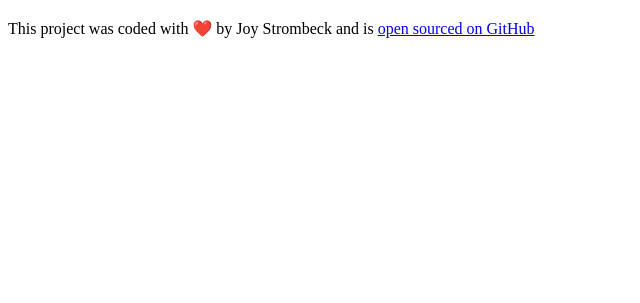
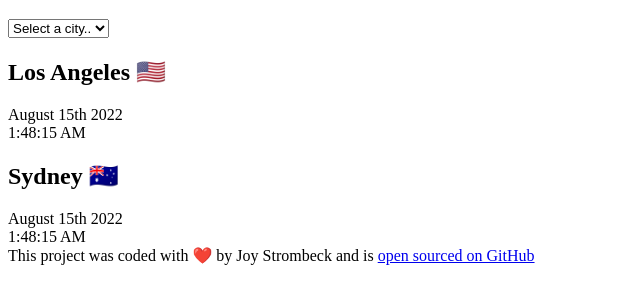
Before and after one commit to JOYSTROMBECK/world-clock, a plain HTML site: page index.html in a window 1280 px wide. Shown: the part 61-364 px from the top of the page, without its empty margins (0-640 px from the left). Drawn offline with Linux system fonts and the light colour scheme; files that its build step writes are made by us from their sources.

Commit message:
Update index.html

```diff
--- a/index.html
+++ b/index.html
@@ -3,16 +3,36 @@
 <head>
     <meta charset="UTF-8">
     <meta name="viewport" content="width=device-width, initial-scale=1.0">
+    <link rel="stylesheet" href="css/style.css" />
     <title>World Clock - Joy Strombeck</title>
 </head>
 <body>
     <h1>World Clock</h1>
+
+    <select>
+        <option value="">Select a city..</option>
+        <option value="">London</option>
+        <option value="">New York</option>
+        <option value="">Auckland</option>
+      </select>
+      <div class="city">
+        <h2>Los Angeles 🇺🇸</h2>
+        <div class="date">August 15th 2022</div>
+        <div class="time">1:48:15 AM</div>
+      </div>
+      <div class="city">
+        <h2>Sydney 🇦🇺</h2>
+        <div class="date">August 15th 2022</div>
+        <div class="time">1:48:15 AM</div>
+      </div>
+    </div>
+
     <footer>
         This project was coded with ❤️ by Joy Strombeck and is
       <a href="https://github.com/JOYSTROMBECK/world-clock" target="_blank">
         open sourced on GitHub</a
       >
     </footer>
-    </footer>
+    <script src="javascript/index.js"></script>
 </body>
 </html>
```
